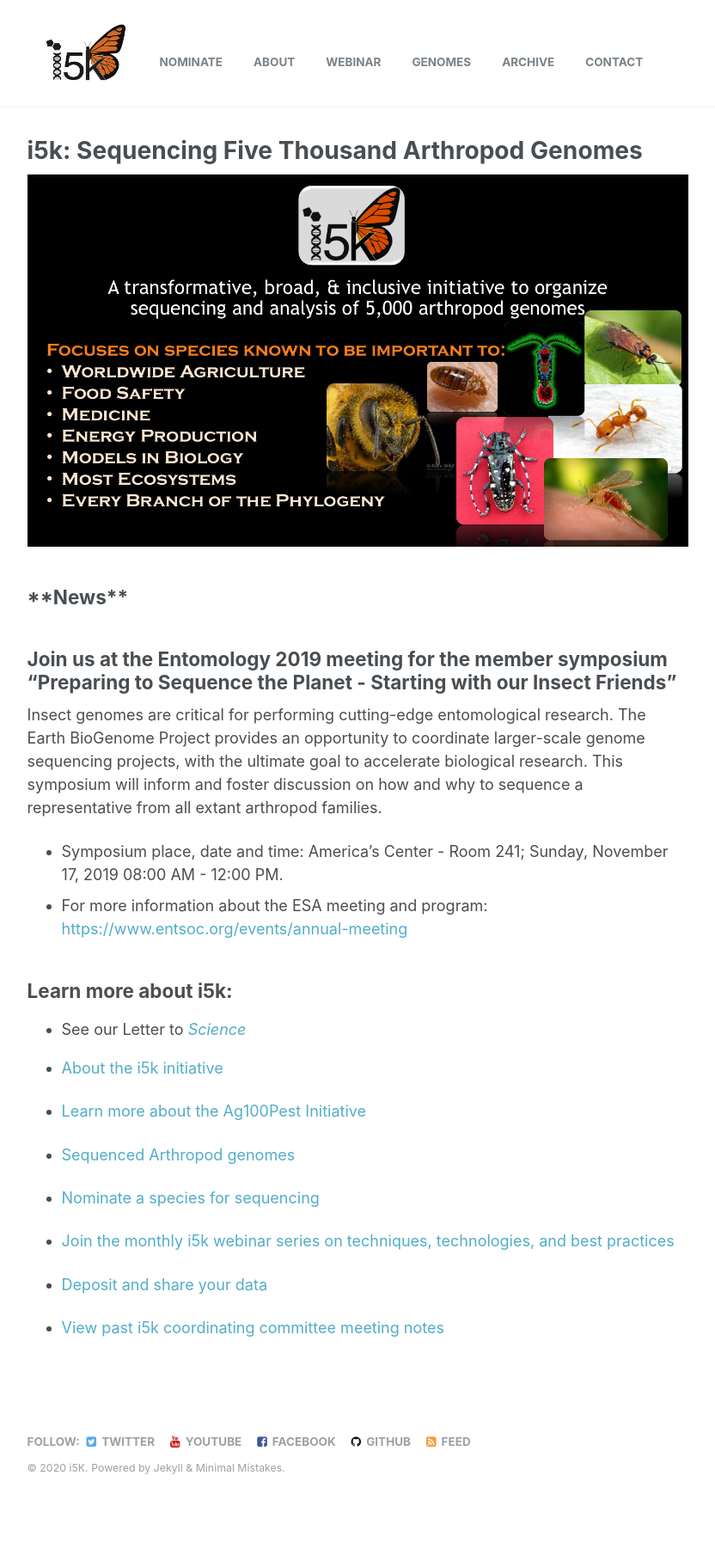
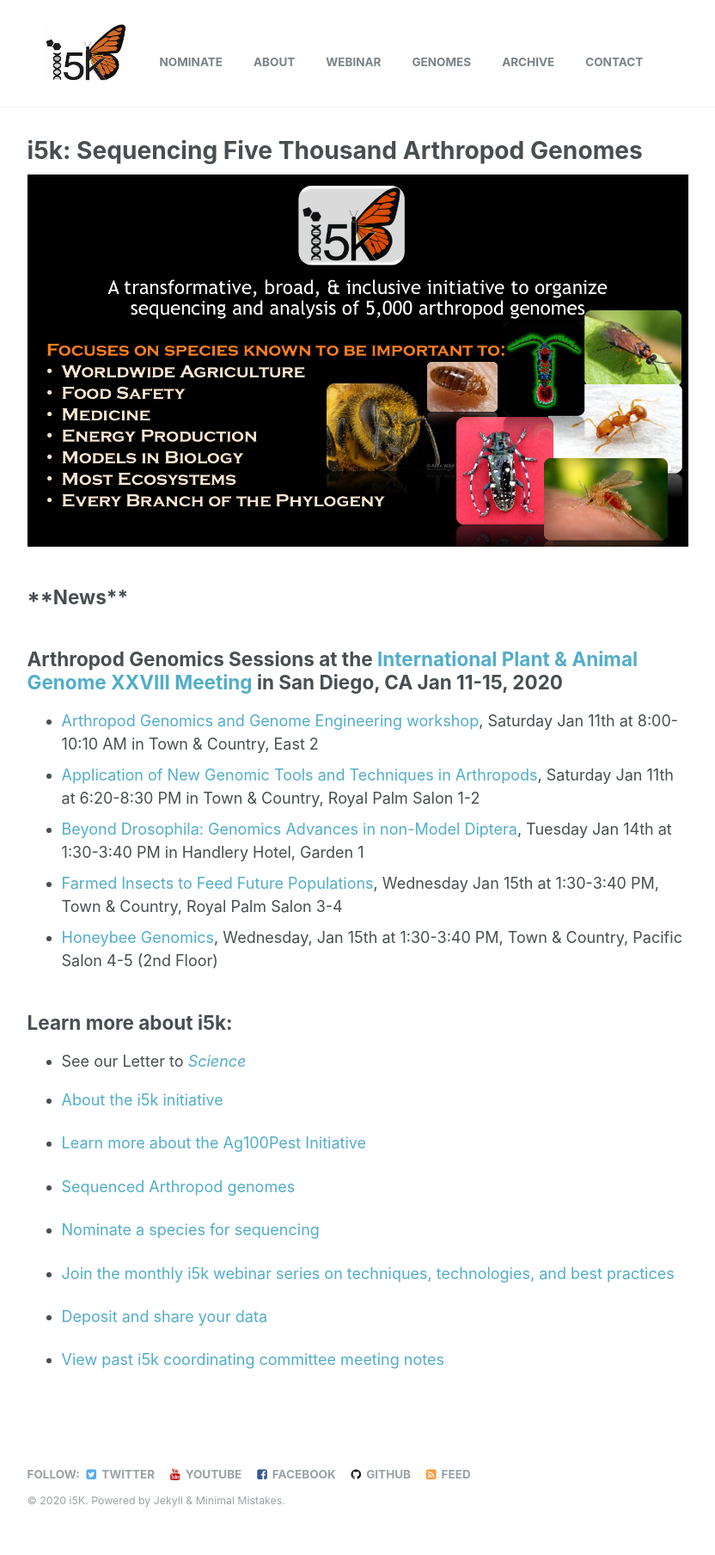
Before and after one commit to i5k/i5k.github.io, a Jekyll site: the page built from _pages/main.md, in a window 1280 px wide. Shown: the whole page at 86% size, without its empty margins (250-1082 px from the left). Built offline with Jekyll 4.4.1, drawn with Linux system fonts in a browser that asks for light colours; before the commit the page ends 1772 px from its top, so only the background shows below that.

Commit message:
Changing news from ESA to PAG

```diff
--- a/_pages/main.md
+++ b/_pages/main.md
@@ -8,10 +8,12 @@ permalink: /
 <img src="/images/i5k-Figure-details3.png" width="800" height="450">
 
 ## ****News****
-## Join us at the Entomology 2019 meeting for the member symposium "Preparing to Sequence the Planet - Starting with our Insect Friends"
-Insect genomes are critical for performing cutting-edge entomological research. The Earth BioGenome Project provides an opportunity to coordinate larger-scale genome sequencing projects, with the ultimate goal to accelerate biological research. This symposium will inform and foster discussion on how and why to sequence a representative from all extant arthropod families.
-* Symposium place, date and time: America's Center - Room 241; Sunday, November 17, 2019 08:00 AM - 12:00 PM.
-* For more information about the ESA meeting and program: [https://www.entsoc.org/events/annual-meeting](https://www.entsoc.org/events/annual-meeting)
+## Arthropod Genomics Sessions at the [International Plant & Animal Genome XXVIII Meeting](https://www.intlpag.org/2020/) in San Diego, CA Jan 11-15, 2020
+* [Arthropod Genomics and Genome Engineering workshop](https://plan.core-apps.com/pag_2020/event/680f532f0a26f8c2f8d1736dbb03f07d), Saturday Jan 11th at 8:00-10:10 AM in Town & Country, East 2
+* [Application of New Genomic Tools and Techniques in Arthropods](https://plan.core-apps.com/pag_2020/event/91d41f080d91bca973636b572e63fb00), Saturday Jan 11th at 6:20-8:30 PM in Town & Country, Royal Palm Salon 1-2
+* [Beyond Drosophila: Genomics Advances in non-Model Diptera](https://plan.core-apps.com/pag_2020/event/680f532f0a26f8c2f8d1736dbb04c954), Tuesday Jan 14th at 1:30-3:40 PM in Handlery Hotel, Garden 1
+* [Farmed Insects to Feed Future Populations](https://plan.core-apps.com/pag_2020/event/680f532f0a26f8c2f8d1736dbb0456ca), Wednesday Jan 15th at 1:30-3:40 PM, Town & Country, Royal Palm Salon 3-4
+* [Honeybee Genomics](https://plan.core-apps.com/pag_2020/event/91d41f080d91bca973636b572e63db3e), Wednesday, Jan 15th at 1:30-3:40 PM, Town & Country, Pacific Salon 4-5 (2nd Floor)
 
 
 ## Learn more about i5k:
```
